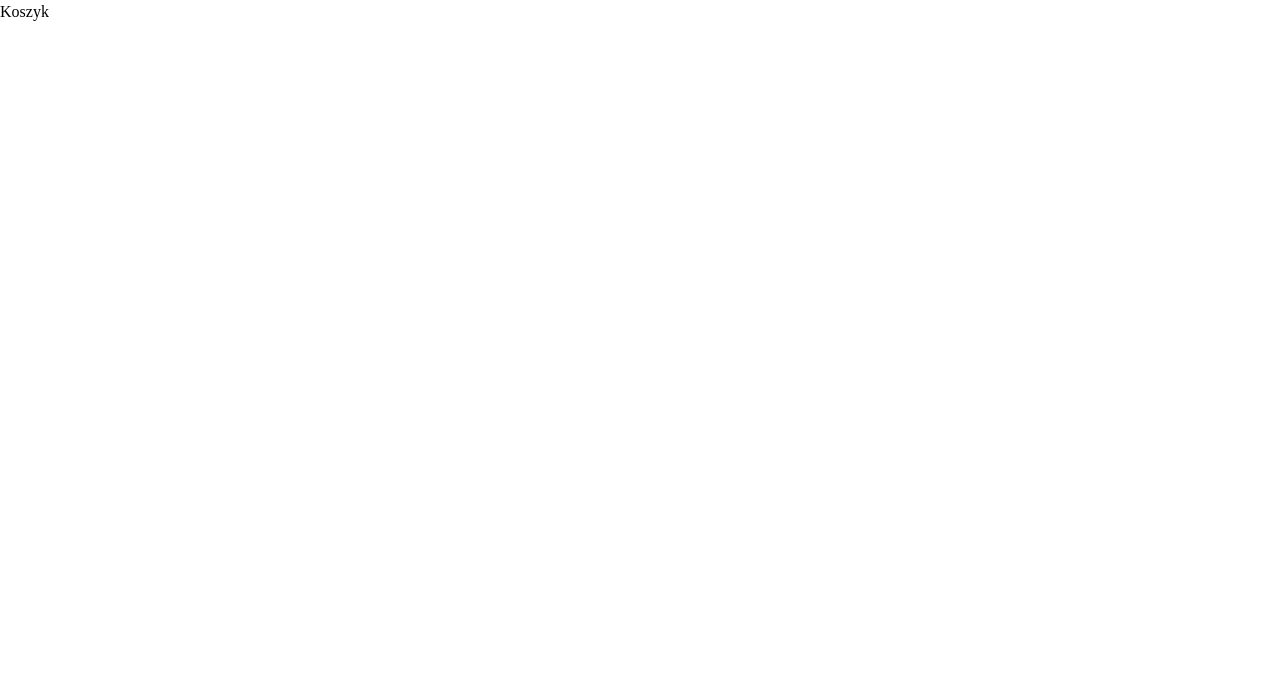
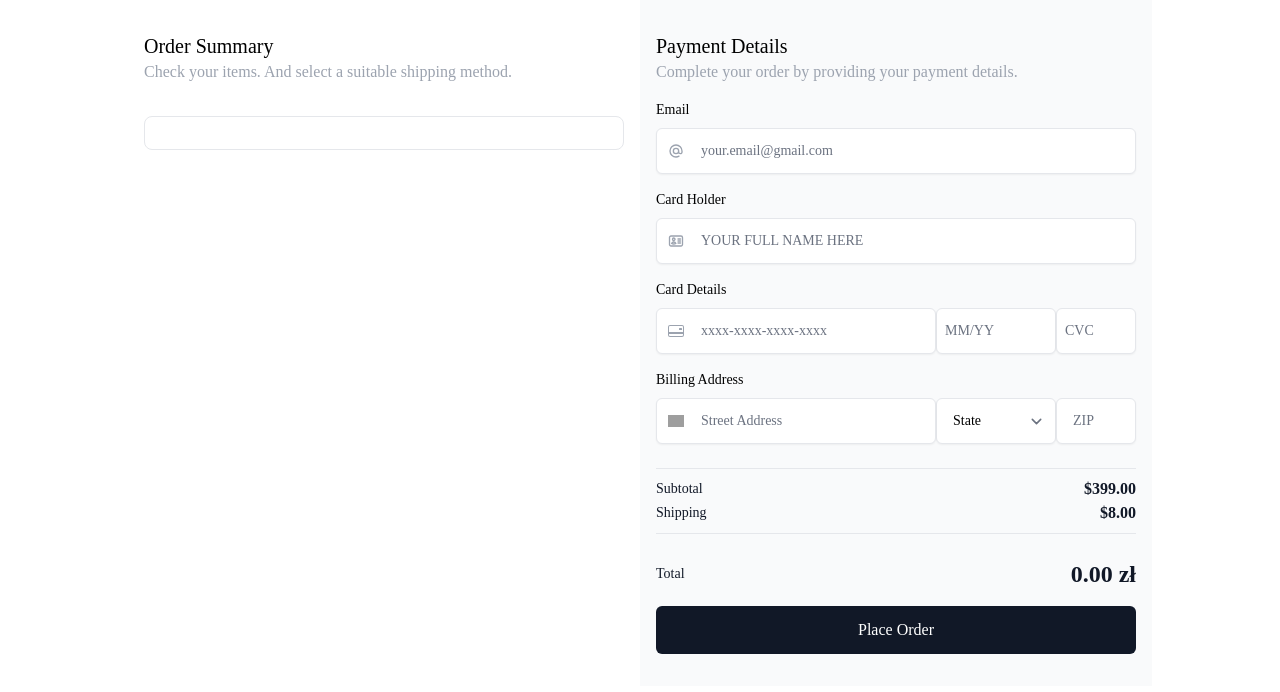
Before and after one commit to patryk6496/Barber_Shop_PD, a React (Create React App) app: page /koszyk in a window 1280 px wide. Shown: the top 692 px of the page. Built offline with nearby package versions, Linux system fonts and the light colour scheme; grey boxes are pictures that could not be loaded.

Commit message:
add checkout page and repair bug in hover cart icon

```diff
--- a/src/App.css
+++ b/src/App.css
@@ -209,3 +209,19 @@
   .cart-dropdown p {
 	padding: 10px;
   }
+
+
+
+  /* Miniaturki koszyka hover */
+  .cart-item {
+	display: flex;
+	align-items: center;
+	justify-content: space-between;
+  }
+
+  .miniaturka {
+	width: 50px; /* Ustaw odpowiednią szerokość */
+	height: 50px; /* Ustaw odpowiednią wysokość */
+	margin-right: 10px; /* Dodaj margines */
+	object-fit: cover; /* Opcjonalnie, aby obrazy dobrze wyglądały */
+  }
--- a/src/Components/CartPage.js
+++ b/src/Components/CartPage.js
@@ -2,7 +2,7 @@
 
 const CartPage = () => {
   const [cartItems, setCartItems] = useState([]);
-  const userId = localStorage.getItem('userId'); // Pobierz userId z localStorage
+  const userId = localStorage.getItem('userId');
 
   useEffect(() => {
     const fetchCartItems = async () => {
@@ -20,15 +20,95 @@
     }
   }, [userId]);
 
+  const totalPrice = cartItems.reduce((total, item) => total + parseFloat(item.price), 0);
+
   return (
-    <div>
-      <h1>Koszyk</h1>
-      <ul>
-        {cartItems.map((item, index) => (
-          <li key={index}>{item.name} - {item.price}</li>
-        ))}
-      </ul>
+    <div className="grid sm:px-10 lg:grid-cols-2 lg:px-20 xl:px-32">
+      <div className="px-4 pt-8">
+        <p className="text-xl font-medium">Order Summary</p>
+        <p className="text-gray-400">Check your items. And select a suitable shipping method.</p>
+        <div className="mt-8 space-y-3 rounded-lg border bg-white px-2 py-4 sm:px-6">
+          {cartItems.map((item, index) => (
+            <div key={index} className="flex flex-col rounded-lg bg-white sm:flex-row">
+              <img className="m-2 h-24 w-28 rounded-md border object-cover object-center" src={item.imageSrc} alt={item.name} />
+              <div className="flex w-full flex-col px-4 py-4">
+                <span className="font-semibold">{item.name}</span>
+                <p className="text-lg font-bold">${item.price}</p>
+              </div>
+            </div>
+          ))}
+        </div>
+      </div>
+      <div className="mt-10 bg-gray-50 px-4 pt-8 lg:mt-0">
+        <p className="text-xl font-medium">Payment Details</p>
+        <p class="text-gray-400">Complete your order by providing your payment details.</p>
+    <div class="">
+      <label for="email" class="mt-4 mb-2 block text-sm font-medium">Email</label>
+      <div class="relative">
+        <input type="text" id="email" name="email" class="w-full rounded-md border border-gray-200 px-4 py-3 pl-11 text-sm shadow-sm outline-none focus:z-10 focus:border-blue-500 focus:ring-blue-500" placeholder="your.email@gmail.com" />
+        <div class="pointer-events-none absolute inset-y-0 left-0 inline-flex items-center px-3">
+          <svg xmlns="http://www.w3.org/2000/svg" class="h-4 w-4 text-gray-400" fill="none" viewBox="0 0 24 24" stroke="currentColor" stroke-width="2">
+            <path stroke-linecap="round" stroke-linejoin="round" d="M16 12a4 4 0 10-8 0 4 4 0 008 0zm0 0v1.5a2.5 2.5 0 005 0V12a9 9 0 10-9 9m4.5-1.206a8.959 8.959 0 01-4.5 1.207" />
+          </svg>
+        </div>
+      </div>
+      <label for="card-holder" class="mt-4 mb-2 block text-sm font-medium">Card Holder</label>
+      <div class="relative">
+        <input type="text" id="card-holder" name="card-holder" class="w-full rounded-md border border-gray-200 px-4 py-3 pl-11 text-sm uppercase shadow-sm outline-none focus:z-10 focus:border-blue-500 focus:ring-blue-500" placeholder="Your full name here" />
+        <div class="pointer-events-none absolute inset-y-0 left-0 inline-flex items-center px-3">
+          <svg xmlns="http://www.w3.org/2000/svg" class="h-4 w-4 text-gray-400" fill="none" viewBox="0 0 24 24" stroke="currentColor" stroke-width="2">
+            <path stroke-linecap="round" stroke-linejoin="round" d="M15 9h3.75M15 12h3.75M15 15h3.75M4.5 19.5h15a2.25 2.25 0 002.25-2.25V6.75A2.25 2.25 0 0019.5 4.5h-15a2.25 2.25 0 00-2.25 2.25v10.5A2.25 2.25 0 004.5 19.5zm6-10.125a1.875 1.875 0 11-3.75 0 1.875 1.875 0 013.75 0zm1.294 6.336a6.721 6.721 0 01-3.17.789 6.721 6.721 0 01-3.168-.789 3.376 3.376 0 016.338 0z" />
+          </svg>
+        </div>
+      </div>
+      <label for="card-no" class="mt-4 mb-2 block text-sm font-medium">Card Details</label>
+      <div class="flex">
+        <div class="relative w-7/12 flex-shrink-0">
+          <input type="text" id="card-no" name="card-no" class="w-full rounded-md border border-gray-200 px-2 py-3 pl-11 text-sm shadow-sm outline-none focus:z-10 focus:border-blue-500 focus:ring-blue-500" placeholder="xxxx-xxxx-xxxx-xxxx" />
+          <div class="pointer-events-none absolute inset-y-0 left-0 inline-flex items-center px-3">
+            <svg class="h-4 w-4 text-gray-400" xmlns="http://www.w3.org/2000/svg" width="16" height="16" fill="currentColor" viewBox="0 0 16 16">
+              <path d="M11 5.5a.5.5 0 0 1 .5-.5h2a.5.5 0 0 1 .5.5v1a.5.5 0 0 1-.5.5h-2a.5.5 0 0 1-.5-.5v-1z" />
+              <path d="M2 2a2 2 0 0 0-2 2v8a2 2 0 0 0 2 2h12a2 2 0 0 0 2-2V4a2 2 0 0 0-2-2H2zm13 2v5H1V4a1 1 0 0 1 1-1h12a1 1 0 0 1 1 1zm-1 9H2a1 1 0 0 1-1-1v-1h14v1a1 1 0 0 1-1 1z" />
+            </svg>
+          </div>
+        </div>
+        <input type="text" name="credit-expiry" class="w-full rounded-md border border-gray-200 px-2 py-3 text-sm shadow-sm outline-none focus:z-10 focus:border-blue-500 focus:ring-blue-500" placeholder="MM/YY" />
+        <input type="text" name="credit-cvc" class="w-1/6 flex-shrink-0 rounded-md border border-gray-200 px-2 py-3 text-sm shadow-sm outline-none focus:z-10 focus:border-blue-500 focus:ring-blue-500" placeholder="CVC" />
+      </div>
+      <label for="billing-address" class="mt-4 mb-2 block text-sm font-medium">Billing Address</label>
+      <div class="flex flex-col sm:flex-row">
+        <div class="relative flex-shrink-0 sm:w-7/12">
+          <input type="text" id="billing-address" name="billing-address" class="w-full rounded-md border border-gray-200 px-4 py-3 pl-11 text-sm shadow-sm outline-none focus:z-10 focus:border-blue-500 focus:ring-blue-500" placeholder="Street Address" />
+          <div class="pointer-events-none absolute inset-y-0 left-0 inline-flex items-center px-3">
+            <img class="h-4 w-4 object-contain" src="https://flagpack.xyz/_nuxt/4c829b6c0131de7162790d2f897a90fd.svg" alt="" />
+          </div>
+        </div>
+        <select type="text" name="billing-state" class="w-full rounded-md border border-gray-200 px-4 py-3 text-sm shadow-sm outline-none focus:z-10 focus:border-blue-500 focus:ring-blue-500">
+          <option value="State">State</option>
+        </select>
+        <input type="text" name="billing-zip" class="flex-shrink-0 rounded-md border border-gray-200 px-4 py-3 text-sm shadow-sm outline-none sm:w-1/6 focus:z-10 focus:border-blue-500 focus:ring-blue-500" placeholder="ZIP" />
+      </div>
+
+
+      <div class="mt-6 border-t border-b py-2">
+        <div class="flex items-center justify-between">
+          <p class="text-sm font-medium text-gray-900">Subtotal</p>
+          <p class="font-semibold text-gray-900">$399.00</p>
+        </div>
+        <div class="flex items-center justify-between">
+          <p class="text-sm font-medium text-gray-900">Shipping</p>
+          <p class="font-semibold text-gray-900">$8.00</p>
+        </div>
+      </div>
+      <div class="mt-6 flex items-center justify-between">
+	  <p className="text-sm font-medium text-gray-900">Total</p>
+          <p className="text-2xl font-semibold text-gray-900">{totalPrice.toFixed(2)} zł</p>
+      </div>
     </div>
+    <button class="mt-4 mb-8 w-full rounded-md bg-gray-900 px-6 py-3 font-medium text-white">Place Order</button>
+  </div>
+</div>
+
   );
 };
 
--- a/src/Components/Header.js
+++ b/src/Components/Header.js
@@ -4,6 +4,7 @@
 import '../App.css'
 import { Link } from 'react-router-dom';
 import { toast } from 'react-toastify';
+import { useNavigate } from 'react-router-dom';
 
 
 const navigation = [
@@ -17,26 +18,40 @@
 	const [isLoggedIn, setIsLoggedIn] = useState(false);
 	const [cartItems, setCartItems] = useState([]);
 	const [isCartHovered, setIsCartHovered] = useState(false);
+	const navigate = useNavigate();
 
 	useEffect(() => {
-	  // Załóżmy, że userId pochodzi z autentykacji/logowania
-	  const userId = "exampleUserId";
-	  fetch(`/api/koszyk/${userId}`)
-		.then(response => response.json())
-		.then(data => setCartItems(data))
-		.catch(error => console.error('Error:', error));
+		const token = localStorage.getItem('token');
+		const userId = localStorage.getItem('userId');
 
-	  const token = localStorage.getItem('token');
 		if (token) {
 		  setIsLoggedIn(true);
+		  // Wczytaj koszyk z serwera
+		  fetchCartItems();
+		} else {
+		  // Użytkownik nie jest zalogowany
+		  setIsLoggedIn(false);
+		  setCartItems([]); // Wyczyszczenie stanu koszyka w komponencie
+		  const localCart = JSON.parse(localStorage.getItem('cart')) || [];
+		  setCartItems(localCart); // Ustawienie lokalnego koszyka
 		}
 	  }, []);
 
+
+
 	  const handleLogout = () => {
+		// Czyszczenie danych użytkownika i koszyka
 		localStorage.removeItem('token');
+		localStorage.removeItem('userId');
+		localStorage.removeItem('cart'); // Upewnij się, że ta linia istnieje
+
 		setIsLoggedIn(false);
+		setCartItems([]);
 		toast.info('Wylogowano pomyślnie');
+		navigate('/');
 	  };
+
+
 
 	const fetchCartItems = async () => {
 		const userId = localStorage.getItem('userId');
@@ -110,9 +125,10 @@
 		  <div className="cart-icon"
    onMouseEnter={() => {
   setIsCartHovered(true);
-        fetchCartItems(); // Upewnij się, że ta funkcja działa prawidłowo
-        // Dodaj logikę aktualizacji liczby produktów w koszyku tutaj
-    }}
+  if (isLoggedIn) {
+    fetchCartItems(); // Ładuj koszyk tylko, gdy użytkownik jest zalogowany
+  }
+}}isCartHovered
     onMouseLeave={() => setIsCartHovered(false)}
 >
     <Link to="/koszyk" className="mr-4 text-white hover:text-orange-500">
@@ -124,7 +140,8 @@
             {cartItems.length > 0 ? (
                 <ul>
                     {cartItems.map((item, index) => (
-                        <li key={index}>{item.name} - {item.price}</li>
+                        <li className="cart-item" key={index}>{item.name} - {item.price} <img src={item.imageSrc} alt={item.name} className="miniaturka" /></li>
+
                     ))}
                 </ul>
             ) : (
--- a/src/Components/ProductSlider.js
+++ b/src/Components/ProductSlider.js
@@ -84,11 +84,15 @@
   };
 
   const handleAddToCart = async (product) => {
-    const userId = localStorage.getItem('userId'); // Pobierz userId z localStorage
-    if (!userId) {
-      console.error('Użytkownik nie jest zalogowany');
-      return;
-    }
+	const userId = localStorage.getItem('userId');
+	if (!userId) {
+	  // Dodaj produkt do koszyka w localStorage
+	  let cart = JSON.parse(localStorage.getItem('cart')) || [];
+	  cart.push(product);
+	  localStorage.setItem('cart', JSON.stringify(cart));
+	  console.log('Produkt dodany do lokalnego koszyka');
+	  return;
+	}
 
     try {
       const response = await fetch('/api/koszyk', {
```
Lines whose indentation alone changed are shown as unchanged.
